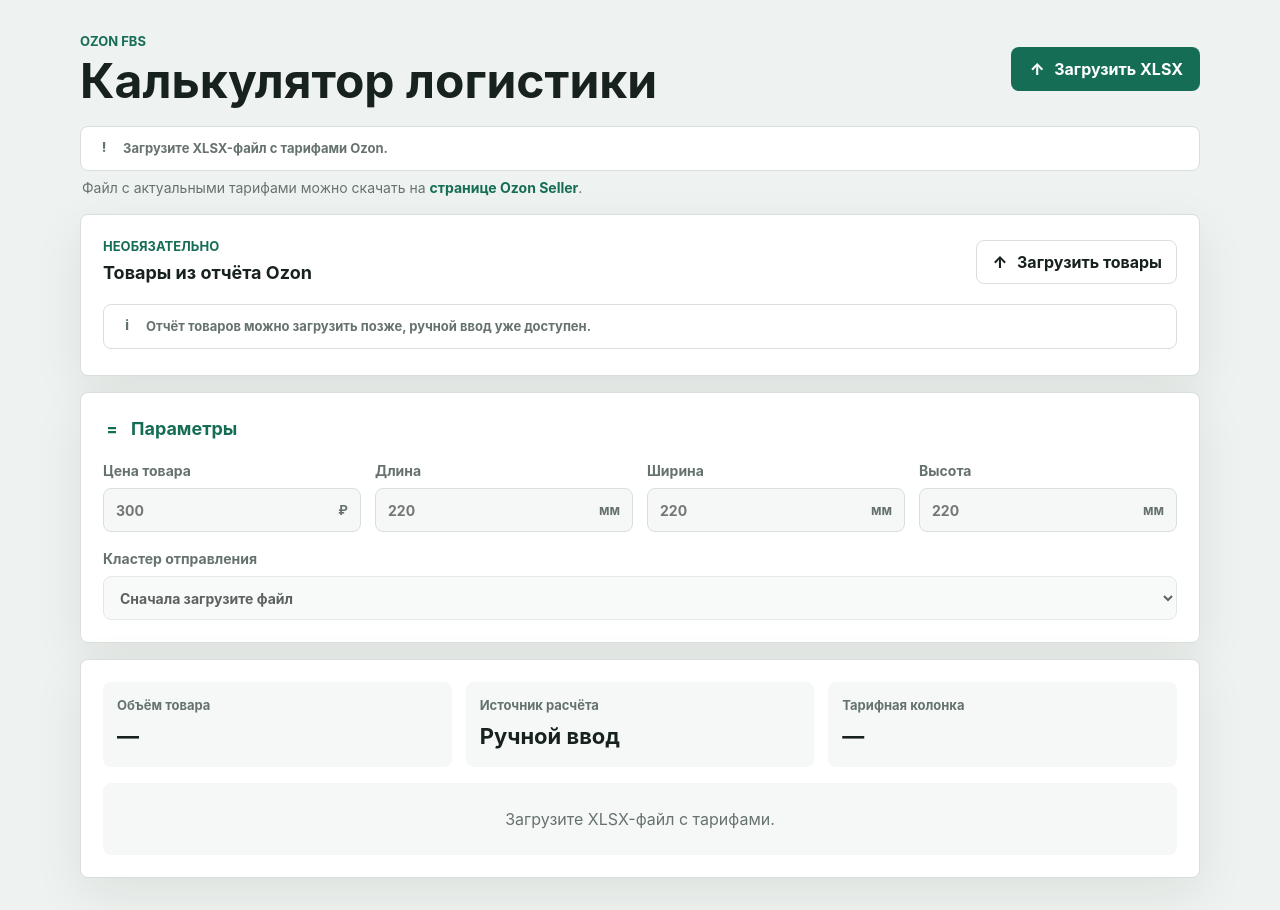
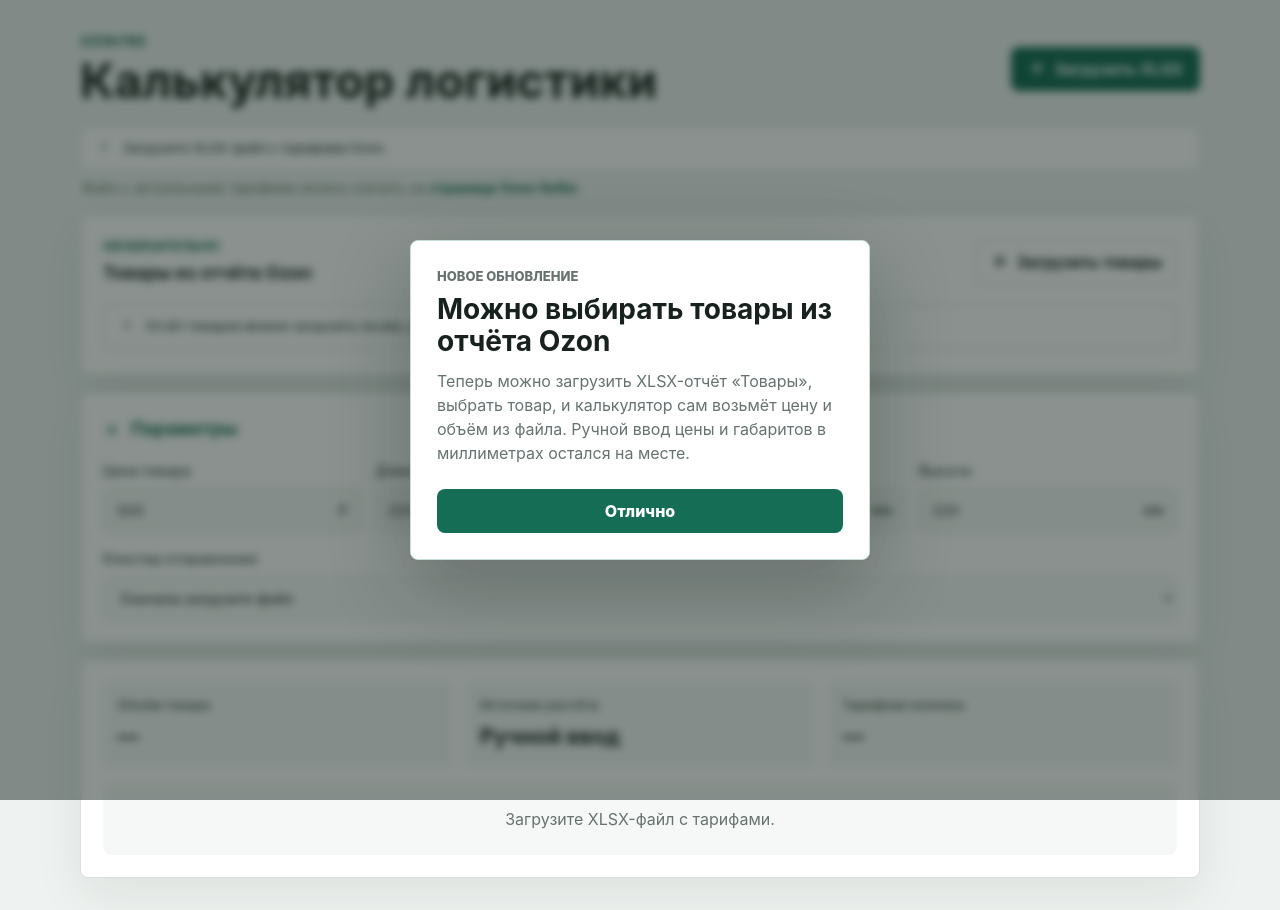
Before and after one commit to peach134/fbs_logistica_calk, a React (Vite) app: page / in a window 1280 px wide. Both pictures are taken after a click on the button "Понятно". Built offline with nearby package versions, Linux system fonts and the light colour scheme.

Commit message:
Add product import update notice

```diff
--- a/src/App.jsx
+++ b/src/App.jsx
@@ -32,24 +32,28 @@
 const OZON_TARIFFS_URL =
   "https://seller-edu.ozon.ru/libra/commissions-tariffs/legal-information/full-actual-commissions?utm_source=Prices&mode=small&collapsed=false&source=faq#2-3-3-логистика";
 const MM_NOTICE_KEY = "ozon-mm-notice-v1";
-const MM_NOTICE_COOKIE = `${MM_NOTICE_KEY}=seen`;
+const PRODUCT_IMPORT_NOTICE_KEY = "ozon-product-import-notice-v1";
 
-function shouldShowMillimeterNotice() {
+function noticeCookie(key) {
+  return `${key}=seen`;
+}
+
+function shouldShowNotice(key) {
   try {
-    return window.localStorage.getItem(MM_NOTICE_KEY) !== "seen";
+    return window.localStorage.getItem(key) !== "seen";
   } catch {
-    return !document.cookie.split("; ").includes(MM_NOTICE_COOKIE);
+    return !document.cookie.split("; ").includes(noticeCookie(key));
   }
 }
 
-function rememberMillimeterNotice() {
+function rememberNotice(key) {
   try {
-    window.localStorage.setItem(MM_NOTICE_KEY, "seen");
+    window.localStorage.setItem(key, "seen");
   } catch {
     // The cookie below keeps the notice one-time even if the browser blocks localStorage.
   }
 
-  document.cookie = `${MM_NOTICE_COOKIE}; max-age=31536000; path=/; SameSite=Lax`;
+  document.cookie = `${noticeCookie(key)}; max-age=31536000; path=/; SameSite=Lax`;
 }
 
 function formatRuble(value) {
@@ -123,7 +127,10 @@
   const [productFileName, setProductFileName] = useState("");
   const [selectedProductKey, setSelectedProductKey] = useState("");
   const [productStatusFilter, setProductStatusFilter] = useState(PRODUCT_STATUS_FILTERS.ACTIVE);
-  const [showMillimeterNotice, setShowMillimeterNotice] = useState(shouldShowMillimeterNotice);
+  const [showMillimeterNotice, setShowMillimeterNotice] = useState(() => shouldShowNotice(MM_NOTICE_KEY));
+  const [showProductImportNotice, setShowProductImportNotice] = useState(() =>
+    shouldShowNotice(PRODUCT_IMPORT_NOTICE_KEY),
+  );
   const [status, setStatus] = useState({
     tone: "muted",
     text: "Загрузите XLSX-файл с тарифами Ozon.",
@@ -174,8 +181,13 @@
   }
 
   function closeMillimeterNotice() {
-    rememberMillimeterNotice();
+    rememberNotice(MM_NOTICE_KEY);
     setShowMillimeterNotice(false);
+  }
+
+  function closeProductImportNotice() {
+    rememberNotice(PRODUCT_IMPORT_NOTICE_KEY);
+    setShowProductImportNotice(false);
   }
 
   function resetSelectedProduct() {
@@ -270,6 +282,26 @@
             </p>
             <button className="modal-button" onClick={closeMillimeterNotice} type="button">
               Понятно
+            </button>
+          </section>
+        </div>
+      ) : null}
+      {!showMillimeterNotice && showProductImportNotice ? (
+        <div className="modal-backdrop" role="presentation">
+          <section
+            aria-describedby="product-import-notice-text"
+            aria-labelledby="product-import-notice-title"
+            className="update-modal"
+            role="dialog"
+          >
+            <p className="modal-kicker">Новое обновление</p>
+            <h2 id="product-import-notice-title">Можно выбирать товары из отчёта Ozon</h2>
+            <p id="product-import-notice-text">
+              Теперь можно загрузить XLSX-отчёт «Товары», выбрать товар, и калькулятор сам возьмёт цену и объём из
+              файла. Ручной ввод цены и габаритов в миллиметрах остался на месте.
+            </p>
+            <button className="modal-button" onClick={closeProductImportNotice} type="button">
+              Отлично
             </button>
           </section>
         </div>
```
